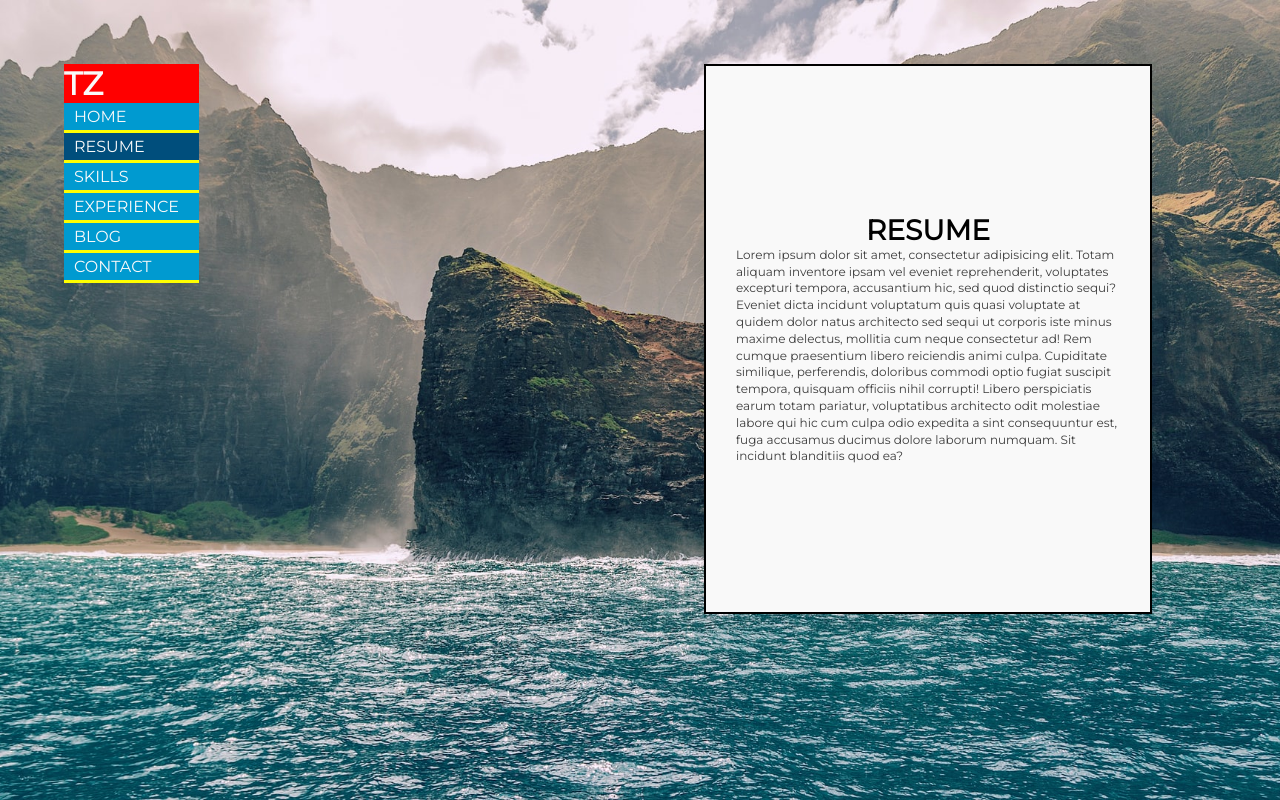
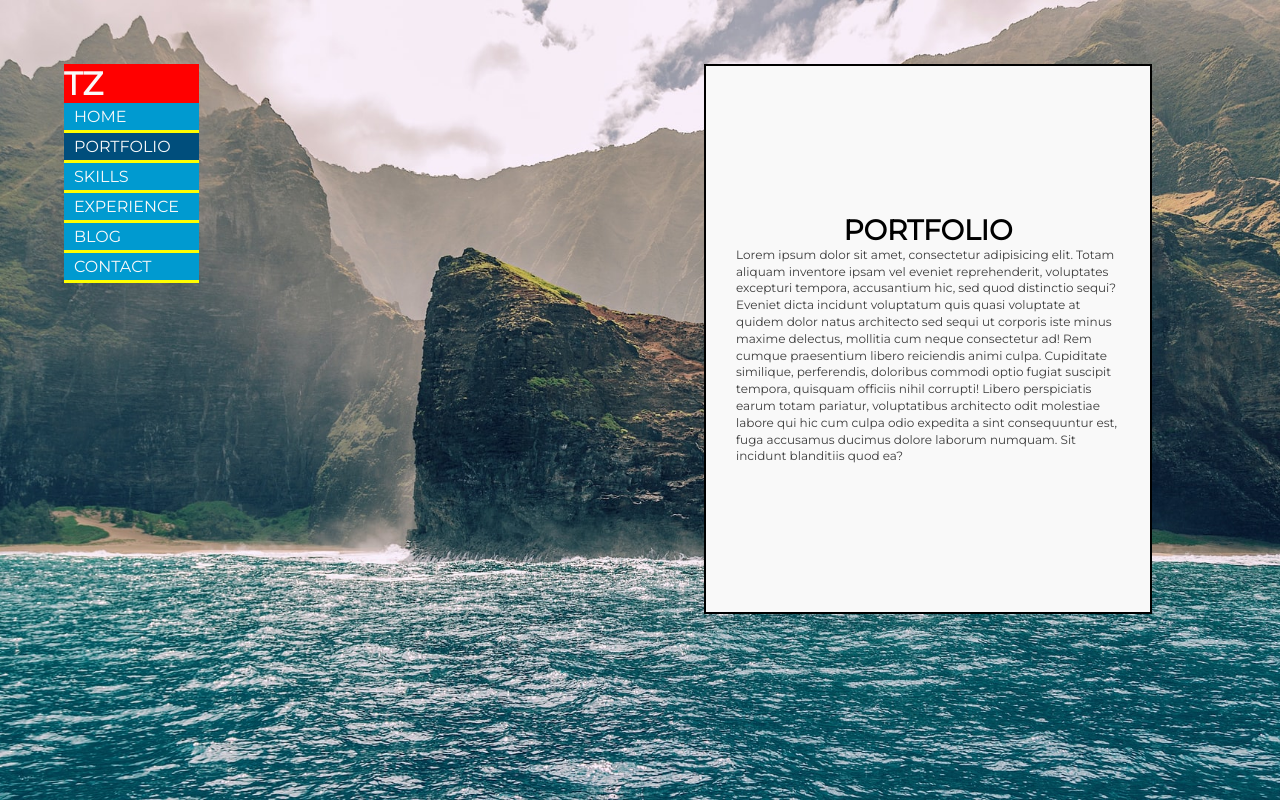
Before and after one commit to tzada8/troy-zada, a React (Create React App) app: page /resume in a window 1280 px wide. Built offline with nearby package versions, Linux system fonts and the light colour scheme.

Commit message:
changed from RESUME to PORTFOLIO

```diff
--- a/src/components/Constants.js
+++ b/src/components/Constants.js
@@ -1,6 +1,6 @@
 // NAVBAR CATEGORIES
 export const HOME = "HOME";
-export const RESUME = "RESUME";
+export const PORTFOLIO = "PORTFOLIO";
 export const SKILLS = "SKILLS";
 export const EXPERIENCE = "EXPERIENCE";
 export const BLOG = "BLOG";
--- a/src/components/cards/resume/Resume.js
+++ b/src/components/cards/resume/Resume.js
@@ -1,7 +1,7 @@
 import React from "react";
 import "./Resume.css";
 import "../Cards.css";
-import { RESUME } from "../../Constants";
+import { PORTFOLIO } from "../../Constants";
 
 function Resume() {
    return (
@@ -9,7 +9,7 @@ function Resume() {
          <div className="card-container">
             {/* TITLE OF CARD */}
             <div className="card-title">
-               <h1>{RESUME}</h1>
+               <h1>{PORTFOLIO}</h1>
             </div>
 
             {/* REST OF CONTENT */}
--- a/src/components/navbar/Navbar.js
+++ b/src/components/navbar/Navbar.js
@@ -1,7 +1,14 @@
 import React, { useState } from "react";
 import { Link, NavLink } from "react-router-dom";
 import "./Navbar.css";
-import { HOME, RESUME, SKILLS, EXPERIENCE, BLOG, CONTACT } from "../Constants";
+import {
+   HOME,
+   PORTFOLIO,
+   SKILLS,
+   EXPERIENCE,
+   BLOG,
+   CONTACT,
+} from "../Constants";
 
 function Navbar() {
    const [click, setClick] = useState(false);
@@ -46,7 +53,7 @@ function Navbar() {
                         onClick={closeMobileMenu}
                      >
                         {/* BUTTON TO DOWNLOAD RESUME, EDUCATION, AWARDS */}
-                        {RESUME}
+                        {PORTFOLIO}
                      </NavLink>
                   </li>
                   <li className="nav-item">
```
